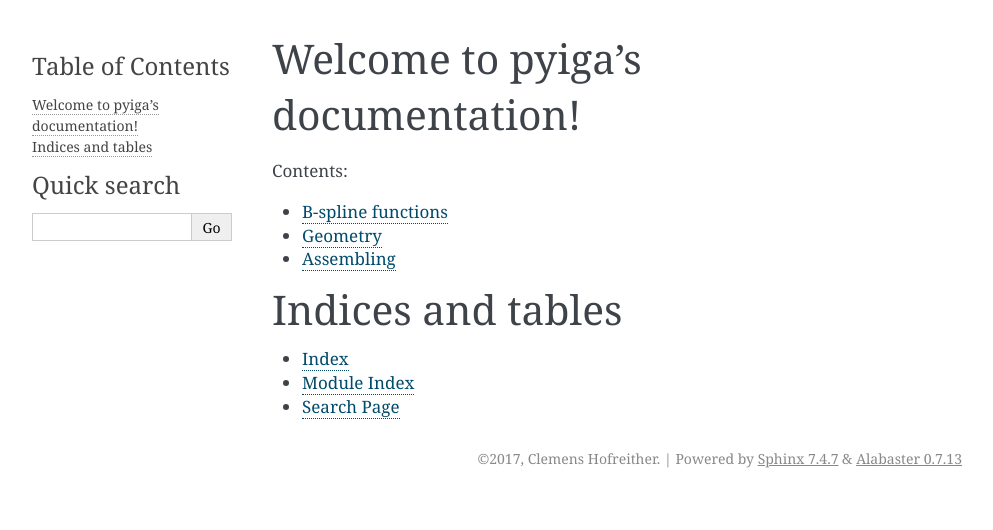
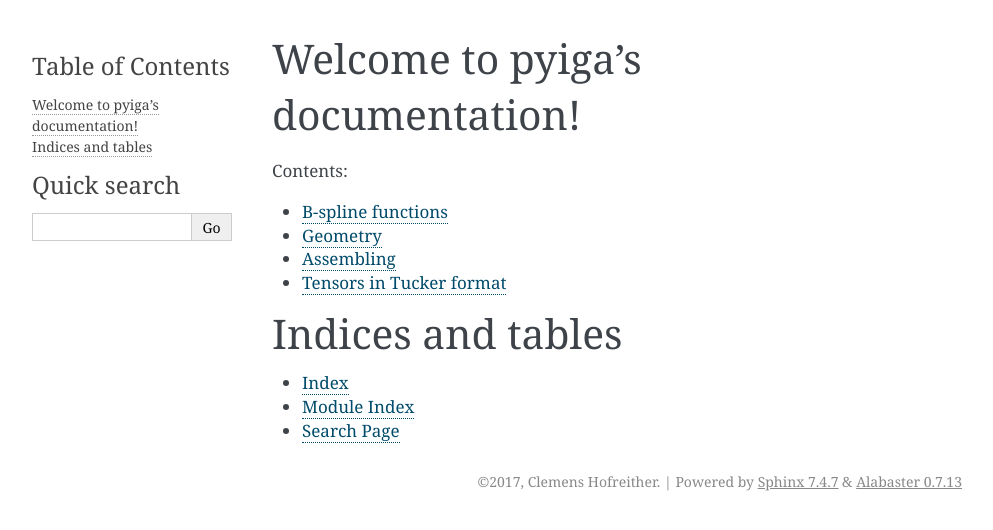
Before and after one commit to c-f-h/pyiga, a Sphinx documentation site: the page built from docs/source/index.rst, in a window 1280 px wide. Shown: the top 530 px of the page, without its empty margins (148-1141 px from the left). Built offline with Sphinx 7.4.7, drawn with Linux system fonts in a browser that asks for light colours.

Commit message:
add docs for tucker module

```diff
--- /dev/null
+++ b/docs/source/api/tucker.rst
@@ -0,0 +1,5 @@
+Tensors in Tucker format
+========================
+
+.. automodule:: pyiga.tucker
+    :members:
--- a/docs/source/index.rst
+++ b/docs/source/index.rst
@@ -13,6 +13,7 @@ Welcome to pyiga's documentation!
    api/bspline
    api/geometry
    api/assemble
+   api/tucker
 
 
 
```
